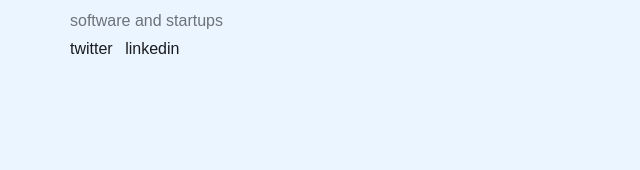
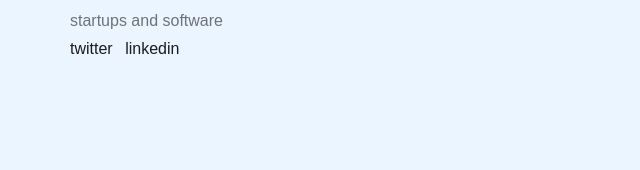
Before and after one commit to Itsaadarsh/aadar.sh, a plain HTML site: page index.html in a window 1280 px wide. Shown: the part 183-353 px from the top of the page, 0-640 px from the left. Drawn offline with Linux system fonts and the light colour scheme; a script that the page names is missing.

Commit message:
Update index.html

```diff
--- a/index.html
+++ b/index.html
@@ -26,7 +26,7 @@
         <div class="container">
             <div class="intro-wrap">
                 <h1 class="heading-jumbo">aadarsh.</h1>
-                <div class="paragraph-light"> software and startups
+                <div class="paragraph-light"> startups and software
                     <br>
                 </div>
                 <div class="speaking-text"><a href="https://twitter.com/itsaadarsh_" target="_blank"
```
